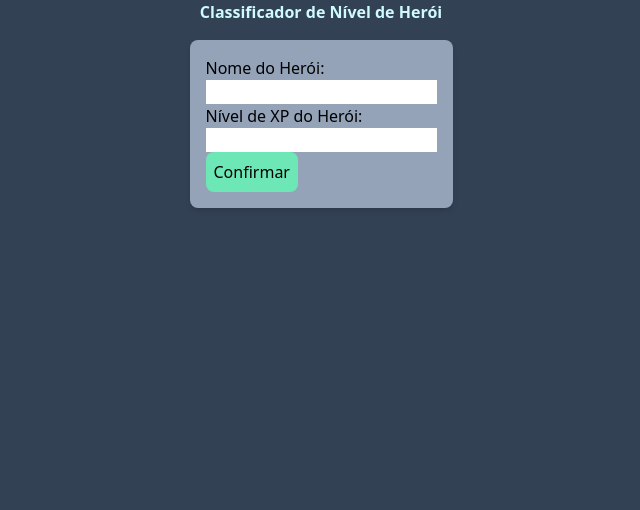
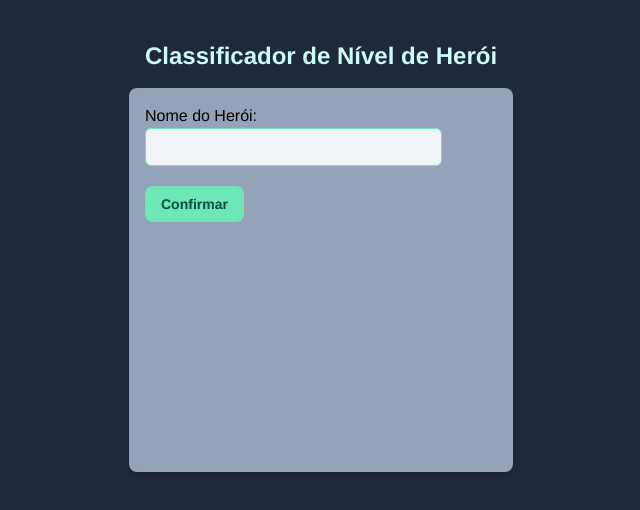
Before and after one commit to ingridevv/desafio-projeto-heroi, a website: page src/index.html in a window 1280 px wide. Shown: the whole page, without its empty margins (319-959 px from the left). Drawn offline with Linux system fonts and the light colour scheme.

Commit message:
Estilização dos componentes

```diff
--- a/src/index.html
+++ b/src/index.html
@@ -7,28 +7,50 @@
     <link href="./output.css" rel="stylesheet" />
   </head>
 
-  <body class="bg-slate-700">
+  <body class="bg-slate-800">
+
+
     <div
-      class="grid grid-cols-1 gap-4 place-content-center place-items-center justify-items-center content-center"
+      class="relative flex flex-col justify-center items-center"
     >
-      <h1 class="text-cyan-100 font-bold">Classificador de Nível de Herói</h1>
+      <h1 class="text-cyan-100 font-bold text-2xl mt-10">
+        Classificador de Nível de Herói
+      </h1>
 
-      <div class="bg-slate-400 inline-flex p-4 rounded-lg shadow-md">
-        <form id="formHeroi">
-          <label for="text">Nome do Herói: </label><br />
-          <input type="text" id="name" required /><br />
+      <div
+        class="bg-slate-400 inline-flex p-4 rounded-lg shadow-md m-4 w-96 h-96"
+      >
 
-          <label for="text">Nível de XP do Herói:</label><br />
-          <input type="number" id="xp" required /><br />
+      <!-- Formulário -->
+        <form id="formHeroi" class="items-center justify-center">
 
-          <button type="submit" class="bg-emerald-300 p-2 rounded-lg">
-            Confirmar
-          </button>
+        <div class="flex flex-col gap-2">
+          <div class="w-full">
+
+            <label for="text">Nome do Herói:
+            </label>
+
+            <input
+            type="text"
+            id="name"
+            required
+            class="w-full py-1.5 mb-5 bg-slate-100 border border-emerald-300 rounded-md focus:outline-none"/>
+          </div>
+        </div>
+
+         <!-- <label for="text">Nível de XP do Herói:</label><br />
+          <input type="number" id="xp" required /><br /> -->
+
+          <button
+            type="submit"
+            class="bg-emerald-300 hover:bg-emerald-400 px-4 py-2 rounded-lg font-bold text-sm text-emerald-900 font-sans"
+          >
+            Confirmar</button>
         </form>
+
       </div>
+      <div class="text-slate-50" id="result"></div>
     </div>
-
-    <div class="text-red-50" id="result"></div>
 
     <script src="/src/script.js"></script>
   </body>
--- a/tailwind.config.js
+++ b/tailwind.config.js
@@ -2,7 +2,11 @@
 module.exports = {
   content: ["./src/**/*.{html,js}"],
   theme: {
+    fontFamily: {
+      'sans': 'Helvetica, Arial, sans-serif',
+    },
     extend: {},
   },
+
   plugins: [],
 }
```
Also changed, not shown: src/output.css.
